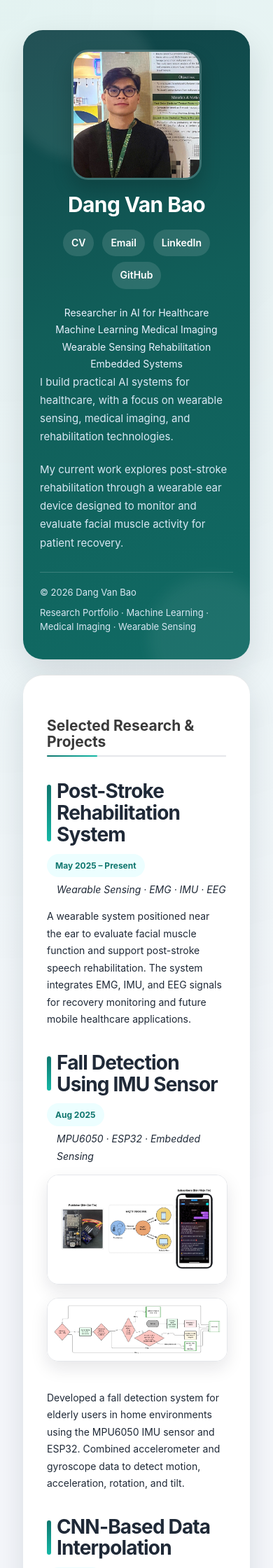
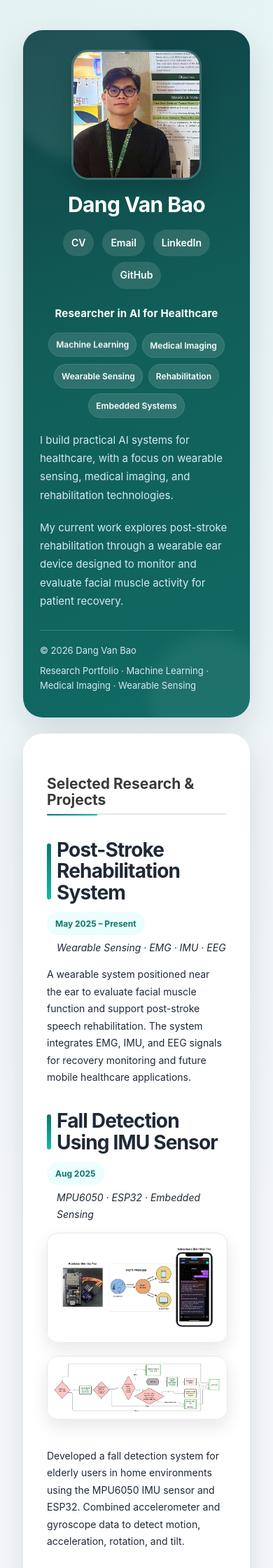
Before and after one commit to dvb22122001/baodang.github.io, a Jekyll site: the page built from index.md, in a window 390 px wide. Shown: the top 2240 px of the page at 70% size. Built offline with Jekyll 4.4.1, drawn with Linux system fonts in a browser that asks for light colours; our own code applies the rules of GitHub Pages for plain Markdown files.

Commit message:
Update style.scss

```diff
--- a/assets/css/style.scss
+++ b/assets/css/style.scss
@@ -134,6 +134,21 @@ body {
   }
 }
 
+@keyframes typing {
+  from { width: 0; }
+  to { width: 100%; }
+}
+
+@keyframes blinkCaret {
+  0%, 49% { border-color: rgba(255,255,255,0.85); }
+  50%, 100% { border-color: transparent; }
+}
+
+@keyframes floatBadge {
+  0%, 100% { transform: translateY(0); }
+  50% { transform: translateY(-4px); }
+}
+
 .sidebar img {
   position: relative;
   z-index: 1;
@@ -203,18 +218,61 @@ body {
   box-shadow: 0 8px 20px rgba(0, 0, 0, 0.15);
 }
 
-.site-description p:not(:first-child) {
+.site-description p:nth-of-type(2),
+.site-description p:nth-of-type(3) {
   text-align: left;
   color: #d8e7f3;
   font-size: 15px;
 }
 
-.site-description p:nth-of-type(2) {
-  animation-delay: 0.45s;
+.typing-line {
+  width: max-content;
+  max-width: 100%;
+  margin: 4px auto 16px;
+  overflow: hidden;
+  white-space: nowrap;
+  border-right: 2px solid rgba(255,255,255,0.85);
+  color: #ffffff;
+  font-size: 15px;
+  font-weight: 700;
+  letter-spacing: 0.01em;
+  animation:
+    typing 2.4s steps(28, end) 0.45s both,
+    blinkCaret 0.9s step-end infinite 0.45s;
 }
 
-.site-description p:nth-of-type(3) {
-  animation-delay: 0.55s;
+.badge-cloud {
+  display: flex;
+  flex-wrap: wrap;
+  justify-content: center;
+  gap: 8px;
+  margin: 8px 0 18px;
+  animation: fadeSlideUp 0.8s ease both 0.55s;
+}
+
+.badge {
+  display: inline-flex;
+  align-items: center;
+  padding: 6px 10px;
+  border-radius: 999px;
+  background: rgba(255,255,255,0.12);
+  color: #ffffff;
+  font-size: 12px;
+  font-weight: 600;
+  border: 1px solid rgba(255,255,255,0.10);
+  backdrop-filter: blur(6px);
+  animation: floatBadge 3.6s ease-in-out infinite;
+  transition: transform 0.25s ease, background 0.25s ease;
+}
+
+.badge:nth-child(2) { animation-delay: 0.4s; }
+.badge:nth-child(3) { animation-delay: 0.8s; }
+.badge:nth-child(4) { animation-delay: 1.2s; }
+.badge:nth-child(5) { animation-delay: 1.6s; }
+
+.badge:hover {
+  transform: translateY(-2px) scale(1.03);
+  background: rgba(255,255,255,0.18);
 }
 
 .sidebar-footer {
@@ -226,7 +284,7 @@ body {
   color: #d8e7f3;
   font-size: 13px;
   text-align: left;
-  animation: fadeSlideUp 0.8s ease both 0.65s;
+  animation: fadeSlideUp 0.8s ease both 0.75s;
 }
 
 .sidebar-footer p {
@@ -467,7 +525,6 @@ body {
   animation: fadeSlideUp 0.7s ease both;
 }
 
-/* giảm animation nếu người dùng không muốn chuyển động */
 @media (prefers-reduced-motion: reduce) {
   * {
     animation: none !important;
@@ -490,6 +547,12 @@ body {
   .sidebar {
     position: static;
     margin-bottom: 22px;
+  }
+
+  .typing-line {
+    width: auto;
+    white-space: normal;
+    border-right: none;
   }
 
   .main-content img {
```
